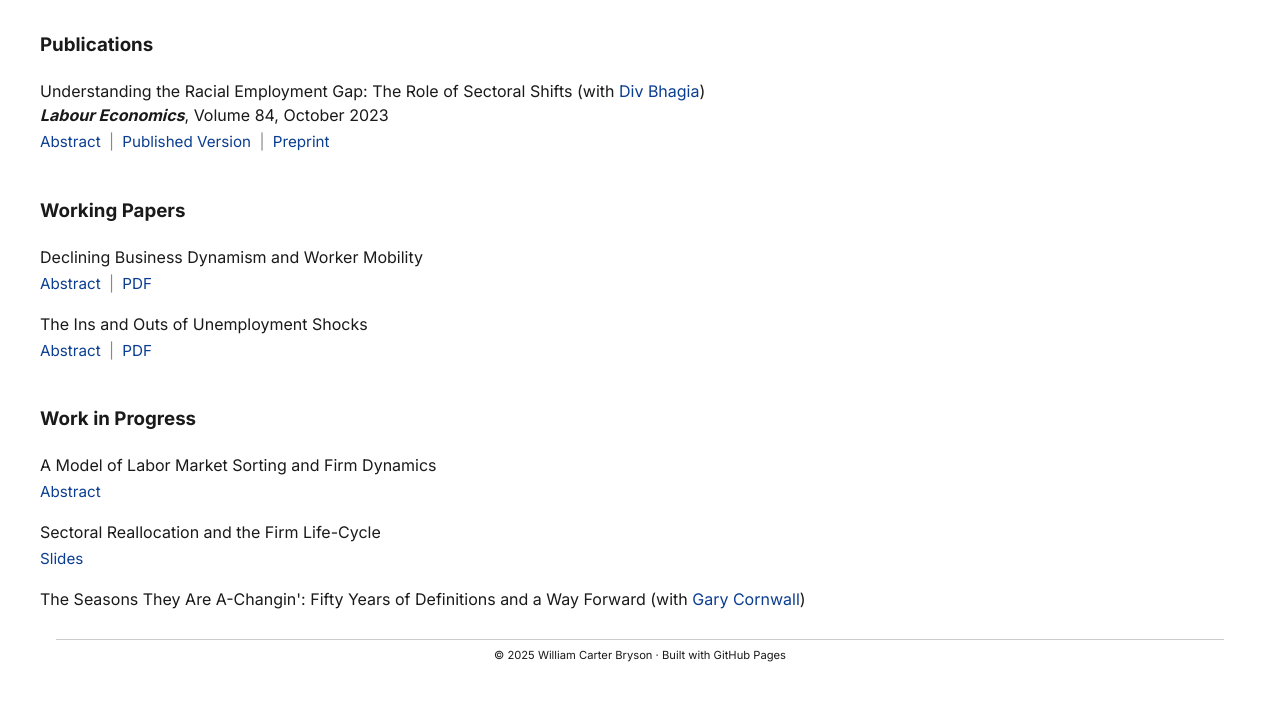
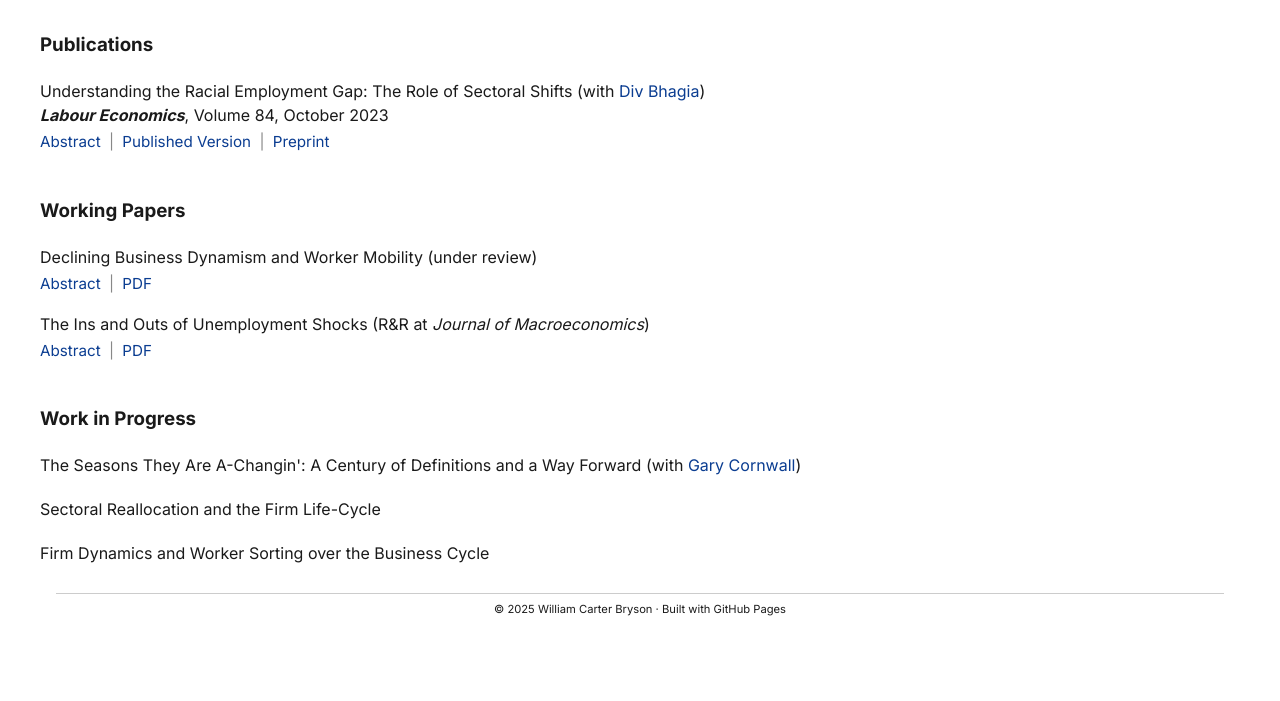
Before and after one commit to wcarterbryson/wcarterbryson.github.io, a plain HTML site: page research.html in a window 1280 px wide. Shown: the part 89-790 px from the top of the page. Drawn offline with Linux system fonts and the light colour scheme.

Commit message:
Update CV and research page

```diff
--- a/research.html
+++ b/research.html
@@ -75,7 +75,7 @@
         <h3>Working Papers</h3>
 
         <div class="paper-entry">
-          <p>Declining Business Dynamism and Worker Mobility</p>
+          <p>Declining Business Dynamism and Worker Mobility (under review)</p>
           <div class="paper-links">
             <button class="abstract-toggle" aria-expanded="false">Abstract</button>
             <span class="divider">|</span>
@@ -89,7 +89,7 @@
         </div>
 
         <div class="paper-entry">
-          <p>The Ins and Outs of Unemployment Shocks</p>
+          <p>The Ins and Outs of Unemployment Shocks (R&R at <em>Journal of Macroeconomics</em>)</p>
           <div class="paper-links">
             <button class="abstract-toggle" aria-expanded="false">Abstract</button>
             <span class="divider">|</span>
@@ -108,6 +108,24 @@
         <h3>Work in Progress</h3>
 
         <div class="paper-entry">
+          <p>
+            The Seasons They Are A-Changin': A Century of Definitions and a Way Forward
+            (with <a href="https://grycrnwll.github.io/" target="_blank" rel="noopener noreferrer">Gary Cornwall</a>)
+          </p>
+        </div>
+
+        <div class="paper-entry">
+          <p>Sectoral Reallocation and the Firm Life-Cycle</p>
+          <!-- <div class="paper-links">
+            <a href="https://wcarterbryson.github.io/files/Bryson_SEA_2024_Firm_Life_Cycle.pdf" target="_blank" rel="noopener noreferrer">Slides</a>
+          </div> -->
+        </div>
+
+        <div class="paper-entry">
+          <p>Firm Dynamics and Worker Sorting over the Business Cycle</p>
+        </div>
+
+        <!-- <div class="paper-entry">
           <p>A Model of Labor Market Sorting and Firm Dynamics</p>
           <div class="paper-links">
             <button class="abstract-toggle" aria-expanded="false">Abstract</button>
@@ -117,14 +135,7 @@
               This paper integrates firm entry, exit, and growth into an equilibrium labor market sorting model with random matching, on-the-job search, and aggregate uncertainty. Tractability is achieved by using a joint surplus representation of the worker-firm problem and by assuming Bertrand competition for workers between incumbent and poaching firms. Ongoing work examines the model’s ability to match cross-sectional empirical patterns of worker flows, firm dynamics, and wage differentials, as well as its business cycle implications for job ladder dynamics across worker groups.
             </p>
           </div>
-        </div>
-
-        <div class="paper-entry">
-          <p>Sectoral Reallocation and the Firm Life-Cycle</p>
-          <div class="paper-links">
-            <a href="https://wcarterbryson.github.io/files/Bryson_SEA_2024_Firm_Life_Cycle.pdf" target="_blank" rel="noopener noreferrer">Slides</a>
-          </div>
-        </div>
+        </div> -->
 
         <!-- <div class="paper-entry">
           <p>
@@ -133,13 +144,6 @@
             and <a href="https://sites.google.com/view/elenapellegrini/" target="_blank" rel="noopener noreferrer">Elena Pellegrini</a>)
           </p>
         </div> -->
-
-        <div class="paper-entry">
-          <p>
-            The Seasons They Are A-Changin': Fifty Years of Definitions and a Way Forward
-            (with <a href="https://garycornwall.weebly.com/" target="_blank" rel="noopener noreferrer">Gary Cornwall</a>)
-          </p>
-        </div>
 
       </section>
     </main>
```
Also changed, not shown: 3 other files.
